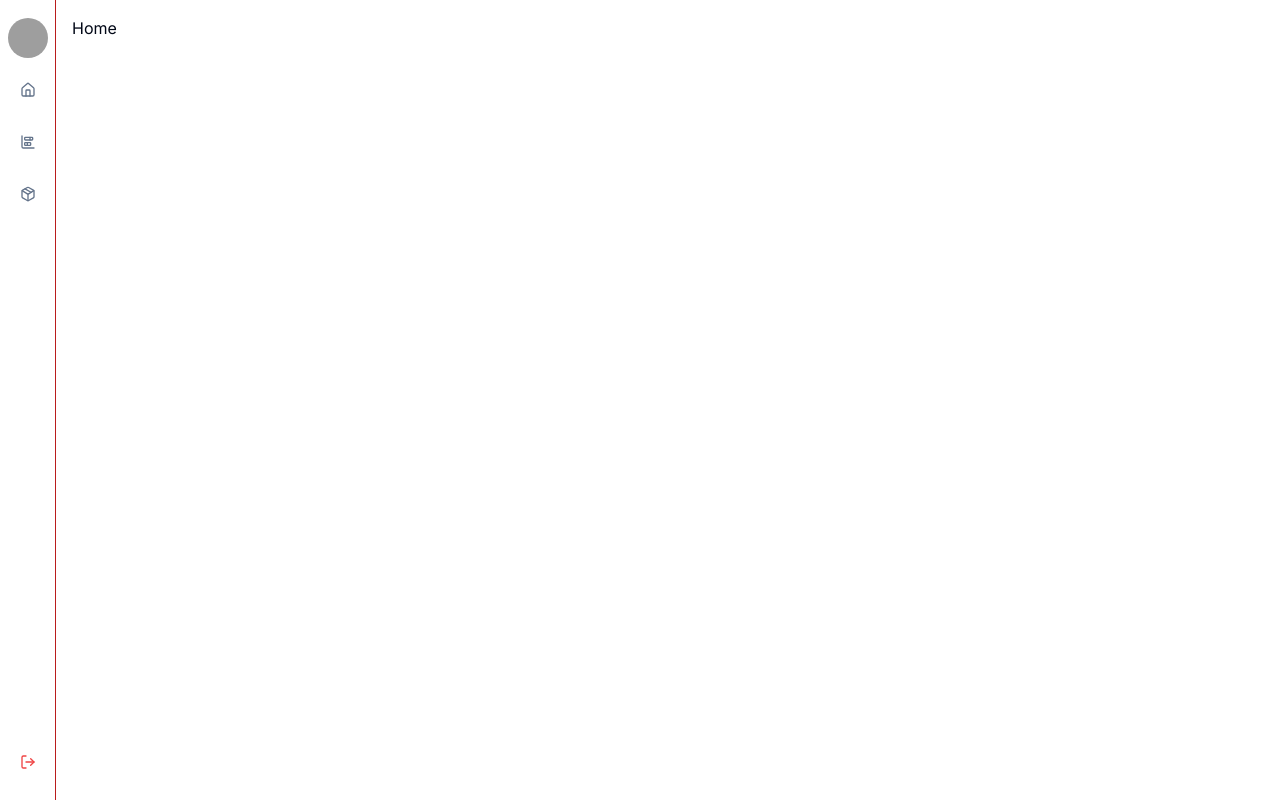
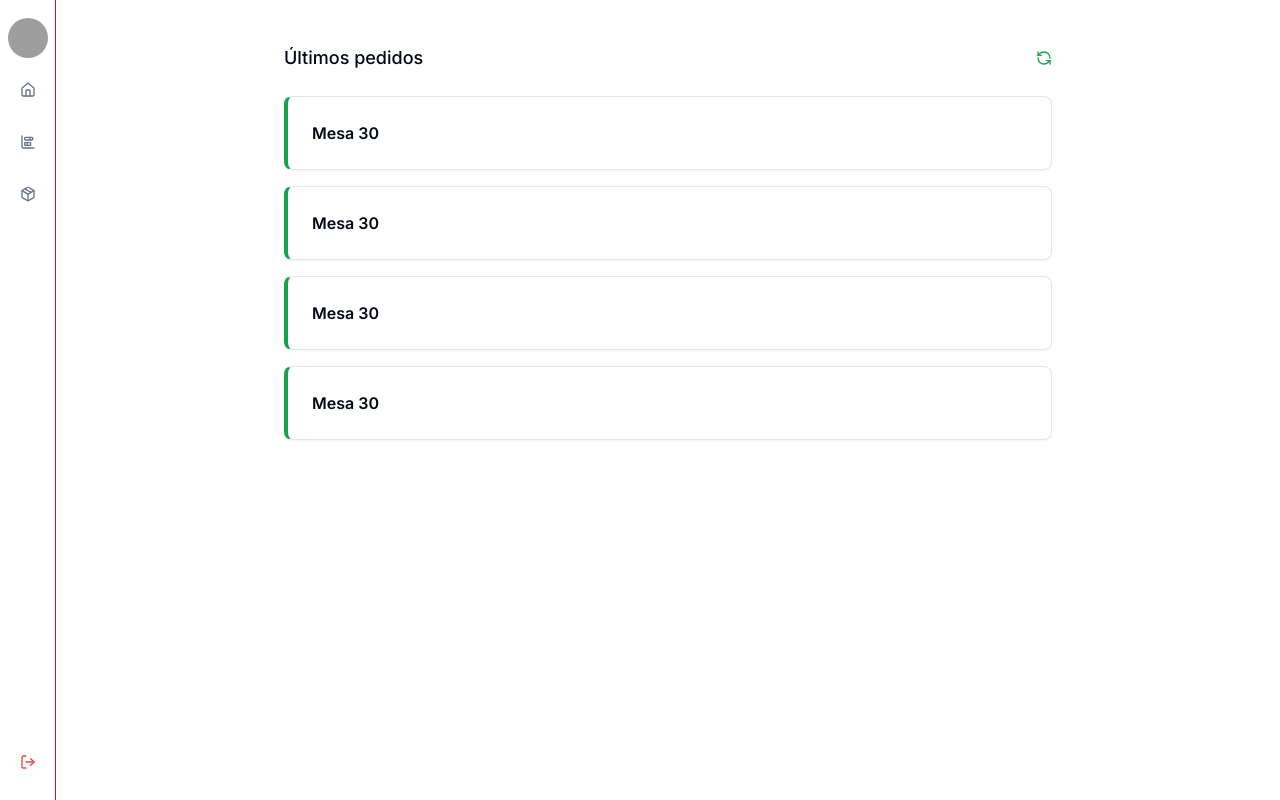
Before and after one commit to Dev-Messias/pizzaria-chef, a Next.js app: page /dashboard in a window 1280 px wide. Built offline with nearby package versions, Linux system fonts and the light colour scheme; grey boxes are pictures that could not be loaded.

Commit message:
Feat: Criando dashboard

```diff
--- /dev/null
+++ b/src/app/dashboard/components/orders/index.tsx
@@ -0,0 +1,44 @@
+import { Card, CardHeader } from "@/components/ui/card";
+import { RefreshCcw } from "lucide-react";
+
+
+export function Orders() {
+    return (
+        <main className='sm:ml-14 p-4' >
+            <div className="flex flex-col justify-between max-w-3xl mx-auto" >
+                <section className="flex  gap-3 items-center justify-between mt-7" >
+                    <h1 className="font-medium text-lg" >Últimos pedidos</h1>
+                    <button className="bg-transparent" >
+                        <RefreshCcw className='h-4 w-4 text-green-600' />
+                    </button>
+                </section>
+
+                <section className="flex flex-col gap-4 mt-6" >
+                    <Card className=" border-l-4 border-l-green-600 hover:cursor-pointer hover:shadow-md" >
+                        <CardHeader>
+                        <h3 className="font-semibold text-base" >Mesa 30</h3>
+                        </CardHeader>
+                    </Card>
+
+                    <Card className=" border-l-4 border-l-green-600 hover:cursor-pointer hover:shadow-md" >
+                        <CardHeader>
+                        <h3 className="font-semibold text-base" >Mesa 30</h3>
+                        </CardHeader>
+                    </Card>
+
+                    <Card className=" border-l-4 border-l-green-600 hover:cursor-pointer hover:shadow-md" >
+                        <CardHeader>
+                        <h3 className="font-semibold text-base" >Mesa 30</h3>
+                        </CardHeader>
+                    </Card>
+
+                    <Card className=" border-l-4 border-l-green-600 hover:cursor-pointer hover:shadow-md" >
+                        <CardHeader>
+                        <h3 className="font-semibold text-base" >Mesa 30</h3>
+                        </CardHeader>
+                    </Card>
+                </section>
+            </div>
+        </main>
+    )
+}
--- a/src/app/dashboard/components/sidebar/index.tsx
+++ b/src/app/dashboard/components/sidebar/index.tsx
@@ -1,3 +1,4 @@
+"use client"
 import { Sheet, SheetTrigger, SheetContent } from '../../../../components/ui/sheet';
 import { Button } from '../../../../components/ui/button';
 import Link from 'next/link';
@@ -5,8 +6,18 @@ import { ChartBarStacked, Home, LogOut, Menu, Package, PanelBottom, Settings2, S
 import { TooltipProvider, Tooltip, TooltipTrigger, TooltipContent } from '../../../../components/ui/tooltip';
 import logoSistema from '../../../../assets/chef-pizza.jpg'
 import { Avatar, AvatarFallback, AvatarImage } from '@/components/ui/avatar';
+import { deleteCookie } from 'cookies-next';
+import { useRouter } from 'next/navigation';
 
 export function Sidebar() {
+    const router = useRouter();
+
+    async function handleLogout() {
+
+        deleteCookie("session", { path: "/" })
+        router.replace("/");
+    }
+
     return (
         <div className="flex w-full flex-col bg-muted/40" >
 
@@ -68,12 +79,13 @@ export function Sidebar() {
                     <TooltipProvider>
                         <Tooltip>
                             <TooltipTrigger asChild >
-                                <Link href="/"
+                                <form action={handleLogout}
                                     className='flex h-9 w-9 shrink-0 items-center justify-center rounded-lg text-muted-foreground transition-colors hover:text-foreground'
                                 >
-                                    <LogOut className='h-4 w-4 text-red-500' />
+
+                                    <button type='submit' ><LogOut className='h-4 w-4 text-red-500' /></button>
                                     <span className='sr-only' >Sair</span>
-                                </Link>
+                                </form>
                             </TooltipTrigger>
                             <TooltipContent side='right' >Sair</TooltipContent>
                         </Tooltip>
@@ -121,8 +133,8 @@ export function Sidebar() {
                                     className='flex items-center  text-muted-foreground gap-4 hover:text-foreground'
                                     prefetch={false}
                                 >
-                                   <ChartBarStacked className='h-4 w-4' />
-                                   Categoria
+                                    <ChartBarStacked className='h-4 w-4' />
+                                    Categoria
                                 </Link>
 
                                 <Link
--- a/src/app/dashboard/page.tsx
+++ b/src/app/dashboard/page.tsx
@@ -1,9 +1,11 @@
+import { Orders } from "./components/orders";
+
 export default function Dashboard(){
     return(
-        <main className='sm:ml-14 p-4' >
+        <>
 
-            <h1>Home</h1>
+            <Orders/>
 
-        </main>
+        </>
     )
 }
--- a/src/app/page.tsx
+++ b/src/app/page.tsx
@@ -34,7 +34,7 @@ export default function Home() {
       return;
     }
 
-    console.log(response.data)
+    //console.log(response.data)
 
     const expressTime = 60 * 60 * 24 * 30 * 1000; //30 dias em minutos rsrs
     cookies().set("session", response.data.token, {
```
